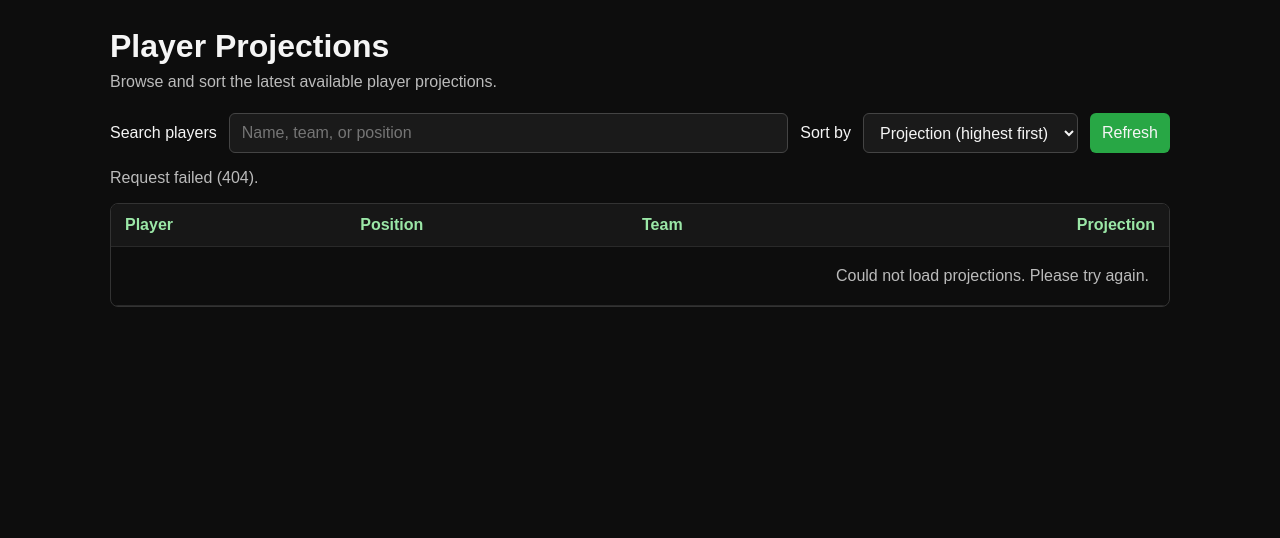
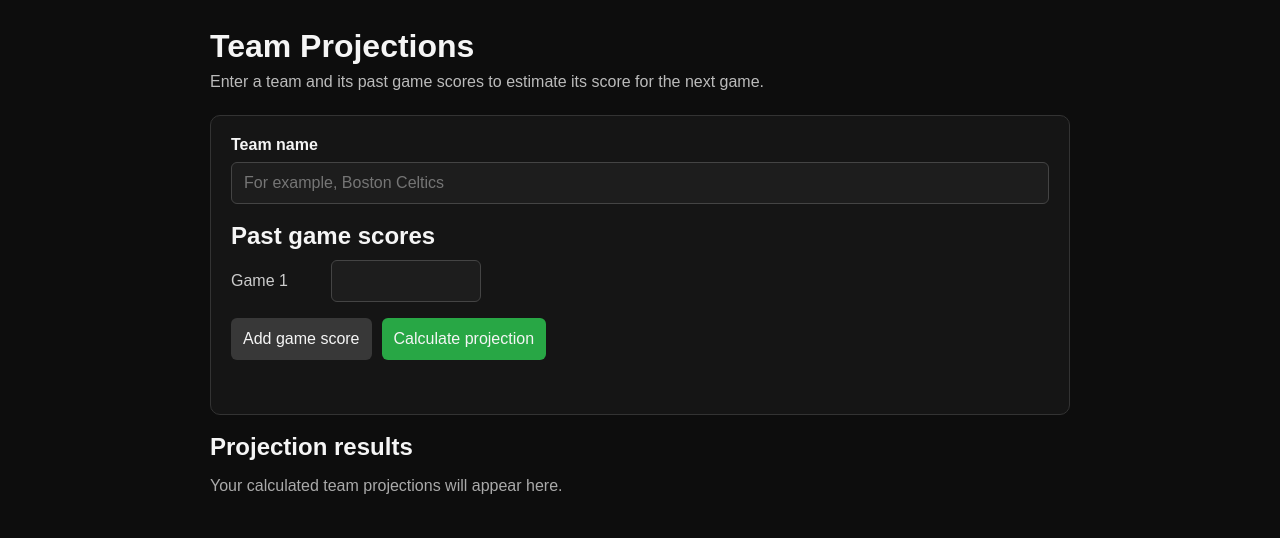
Before and after one commit to robertthegreat43/DopeInTheMornings, a Django app: template templates/projections.html in a window 1280 px wide. Shown: the part 60-598 px from the top of the page. Run offline with Django 5.2, Linux system fonts and the light colour scheme; the template is opened without the code that fills it, so the values that code supplies are empty; parts of the project's set-up code (start-up, migrations or seed data) failed here and were passed over.

Commit message:
Build interactive team projections form

```diff
--- a/templates/projections.html
+++ b/templates/projections.html
@@ -3,7 +3,7 @@
 <head>
   <meta charset="utf-8">
   <meta name="viewport" content="width=device-width, initial-scale=1">
-  <title>Player Projections | Dope In The Mornings</title>
+  <title>Team Projections | Dope In The Mornings</title>
   <style>
     :root {
       color-scheme: dark;
@@ -13,7 +13,6 @@
     }
 
     * { box-sizing: border-box; }
-
     body { margin: 0; min-height: 100vh; }
 
     nav {
@@ -35,44 +34,55 @@
 
     nav a:hover, nav a:focus-visible { background: #34ce57; color: #000; }
 
-    main { width: min(1100px, 100%); margin: 0 auto; padding: 28px 20px; }
+    main { width: min(900px, 100%); margin: 0 auto; padding: 28px 20px; }
     h1 { margin: 0 0 8px; }
-    .intro { color: #bbb; margin: 0 0 22px; }
+    .intro { color: #bbb; margin: 0 0 24px; }
 
-    .toolbar {
-      display: flex;
-      flex-wrap: wrap;
-      gap: 12px;
-      align-items: center;
-      margin-bottom: 16px;
+    .panel, .team-card {
+      background: #151515;
+      border: 1px solid #333;
+      border-radius: 10px;
+      padding: 20px;
+      margin-bottom: 18px;
     }
 
-    input, select, button {
-      min-height: 40px;
-      padding: 8px 12px;
+    .field-label { display: block; margin: 0 0 8px; font-weight: 700; }
+    input, button {
+      min-height: 42px;
+      padding: 9px 12px;
       border: 1px solid #444;
       border-radius: 6px;
-      background: #1a1a1a;
+      background: #1d1d1d;
       color: inherit;
       font: inherit;
     }
 
-    input { flex: 1 1 240px; }
-    button { cursor: pointer; background: #28a745; border: 0; }
+    input:focus { outline: 2px solid #34ce57; outline-offset: 1px; }
+    .team-input { width: 100%; margin-bottom: 18px; }
+    .scores-heading { margin: 0 0 10px; }
+    .score-list { display: grid; gap: 10px; }
+    .score-row { display: flex; align-items: center; gap: 10px; }
+    .score-row label { width: 90px; color: #ccc; }
+    .score-row input { width: 150px; }
+
+    .actions { display: flex; flex-wrap: wrap; gap: 10px; margin-top: 16px; }
+    button { cursor: pointer; border: 0; background: #28a745; }
     button:hover { background: #34ce57; color: #000; }
+    button.secondary { background: #383838; }
+    button.secondary:hover { background: #555; color: #fff; }
+    .error { min-height: 22px; color: #ff8b8b; margin: 12px 0 0; }
 
-    .status { min-height: 24px; color: #bbb; margin: 0 0 10px; }
-    .table-wrap { overflow-x: auto; border: 1px solid #333; border-radius: 8px; }
-    table { width: 100%; border-collapse: collapse; }
-    th, td { padding: 12px 14px; text-align: left; border-bottom: 1px solid #292929; }
-    th { background: #171717; color: #9be7a7; }
-    tbody tr:hover { background: #171717; }
-    td:last-child, th:last-child { text-align: right; }
-    .empty { padding: 20px; color: #bbb; text-align: center; }
+    #results h2 { margin: 0 0 14px; }
+    .team-card h3 { margin: 0 0 8px; color: #9be7a7; }
+    .projection-value { font-size: 1.25rem; font-weight: 700; }
+    .score-summary { color: #bbb; margin-bottom: 0; }
+    .empty { color: #aaa; }
 
-    @media (max-width: 600px) {
+    @media (max-width: 520px) {
       main { padding: 22px 14px; }
-      th, td { padding: 10px; }
+      .panel, .team-card { padding: 16px; }
+      .score-row label { width: 78px; }
+      .score-row input { width: 130px; }
     }
   </style>
 </head>
@@ -92,109 +102,122 @@
   </nav>
 
   <main>
-    <h1>Player Projections</h1>
-    <p class="intro">Browse and sort the latest available player projections.</p>
+    <h1>Team Projections</h1>
+    <p class="intro">Enter a team and its past game scores to estimate its score for the next game.</p>
 
-    <div class="toolbar">
-      <label for="search">Search players</label>
-      <input id="search" type="search" placeholder="Name, team, or position" autocomplete="off">
-      <label for="sort">Sort by</label>
-      <select id="sort">
-        <option value="projection">Projection (highest first)</option>
-        <option value="name">Name (A–Z)</option>
-        <option value="position">Position (A–Z)</option>
-        <option value="team">Team (A–Z)</option>
-      </select>
-      <button id="refresh" type="button">Refresh</button>
-    </div>
+    <form id="projection-form" class="panel" novalidate>
+      {% csrf_token %}
+      <label class="field-label" for="team-name">Team name</label>
+      <input class="team-input" id="team-name" name="team_name" type="text" maxlength="20" required placeholder="For example, Boston Celtics">
 
-    <p id="status" class="status" role="status" aria-live="polite">Loading projections…</p>
-    <div class="table-wrap">
-      <table>
-        <thead>
-          <tr><th scope="col">Player</th><th scope="col">Position</th><th scope="col">Team</th><th scope="col">Projection</th></tr>
-        </thead>
-        <tbody id="players">
-          <tr><td class="empty" colspan="4">Loading projections…</td></tr>
-        </tbody>
-      </table>
-    </div>
+      <h2 class="scores-heading">Past game scores</h2>
+      <div id="score-list" class="score-list">
+        <div class="score-row">
+          <label for="score-1">Game 1</label>
+          <input id="score-1" name="scores" type="number" min="0" step="1" inputmode="numeric" required aria-label="Game 1 score">
+        </div>
+      </div>
+
+      <div class="actions">
+        <button class="secondary" id="add-score" type="button">Add game score</button>
+        <button type="submit">Calculate projection</button>
+      </div>
+      <p id="form-error" class="error" role="alert" aria-live="assertive"></p>
+    </form>
+
+    <section id="results" aria-live="polite" aria-label="Team projections">
+      <h2>Projection results</h2>
+      <p id="empty-results" class="empty">Your calculated team projections will appear here.</p>
+      <div id="team-results"></div>
+    </section>
   </main>
 
   <script>
-    const playersBody = document.getElementById("players");
-    const status = document.getElementById("status");
-    const search = document.getElementById("search");
-    const sort = document.getElementById("sort");
-    let players = [];
+    const form = document.getElementById("projection-form");
+    const scoreList = document.getElementById("score-list");
+    const errorMessage = document.getElementById("form-error");
+    const results = document.getElementById("team-results");
+    const emptyResults = document.getElementById("empty-results");
+    let gameCount = 1;
 
-    function renderPlayers() {
-      const query = search.value.trim().toLowerCase();
-      const filtered = players.filter(player =>
-        [player.name, player.position, player.team]
-          .some(value => String(value || "").toLowerCase().includes(query))
-      );
-      const key = sort.value;
-      filtered.sort((a, b) => key === "projection"
-        ? (Number(b.projection) || 0) - (Number(a.projection) || 0)
-        : String(a[key] || "").localeCompare(String(b[key] || ""))
-      );
+    document.getElementById("add-score").addEventListener("click", () => {
+      gameCount += 1;
+      const row = document.createElement("div");
+      row.className = "score-row";
 
-      playersBody.replaceChildren();
-      if (!filtered.length) {
-        const row = document.createElement("tr");
-        const cell = document.createElement("td");
-        cell.colSpan = 4;
-        cell.className = "empty";
-        cell.textContent = players.length ? "No players match your search." : "No projection data available.";
-        row.appendChild(cell);
-        playersBody.appendChild(row);
-      } else {
-        filtered.forEach(player => {
-          const row = document.createElement("tr");
-          [player.name || "—", player.position || "—", player.team || "—"]
-            .forEach(value => {
-              const cell = document.createElement("td");
-              cell.textContent = value;
-              row.appendChild(cell);
-            });
-          const projection = document.createElement("td");
-          const value = Number(player.projection);
-          projection.textContent = Number.isFinite(value) ? value.toFixed(2) : "—";
-          row.appendChild(projection);
-          playersBody.appendChild(row);
-        });
-      }
-      status.textContent = `${filtered.length} of ${players.length} players`;
+      const label = document.createElement("label");
+      label.htmlFor = `score-${gameCount}`;
+      label.textContent = `Game ${gameCount}`;
+
+      const input = document.createElement("input");
+      input.id = `score-${gameCount}`;
+      input.name = "scores";
+      input.type = "number";
+      input.min = "0";
+      input.step = "1";
+      input.inputMode = "numeric";
+      input.required = true;
+      input.setAttribute("aria-label", `Game ${gameCount} score`);
+
+      row.append(label, input);
+      scoreList.appendChild(row);
+      input.focus();
+    });
+
+    function predictNextScore(scores) {
+      // Fit a least-squares line to game numbers 1..n and extrapolate to n+1.
+      const count = scores.length;
+      const meanX = (count + 1) / 2;
+      const meanY = scores.reduce((sum, score) => sum + score, 0) / count;
+      let numerator = 0;
+      let denominator = 0;
+
+      scores.forEach((score, index) => {
+        const xOffset = index + 1 - meanX;
+        numerator += xOffset * (score - meanY);
+        denominator += xOffset * xOffset;
+      });
+
+      const slope = denominator === 0 ? 0 : numerator / denominator;
+      return meanY + slope * (count + 1 - meanX);
     }
 
-    async function loadProjections() {
-      status.textContent = "Loading projections…";
-      try {
-        const response = await fetch("/get_players/?t=" + Date.now());
-        if (!response.ok) throw new Error(`Request failed (${response.status}).`);
-        const data = await response.json();
-        if (!Array.isArray(data)) throw new Error("Unexpected projection data format.");
-        players = data;
-        renderPlayers();
-      } catch (error) {
-        console.error("Projection loading error:", error);
-        playersBody.replaceChildren();
-        const row = document.createElement("tr");
-        const cell = document.createElement("td");
-        cell.colSpan = 4;
-        cell.className = "empty";
-        cell.textContent = "Could not load projections. Please try again.";
-        row.appendChild(cell);
-        playersBody.appendChild(row);
-        status.textContent = error.message || "Projection data is unavailable.";
+    form.addEventListener("submit", event => {
+      event.preventDefault();
+      errorMessage.textContent = "";
+
+      const teamName = document.getElementById("team-name").value.trim();
+      const scoreInputs = [...scoreList.querySelectorAll('input[name="scores"]')];
+      const scores = scoreInputs.map(input => input.value === "" ? NaN : Number(input.value));
+
+      if (!teamName) {
+        errorMessage.textContent = "Enter a team name.";
+        document.getElementById("team-name").focus();
+        return;
       }
-    }
+      if (scores.some(score => !Number.isInteger(score) || score < 0)) {
+        errorMessage.textContent = "Enter a non-negative whole-number score for every game.";
+        scoreInputs.find(input => input.value === "" || !input.checkValidity())?.focus();
+        return;
+      }
 
-    search.addEventListener("input", renderPlayers);
-    sort.addEventListener("change", renderPlayers);
-    document.getElementById("refresh").addEventListener("click", loadProjections);
-    loadProjections();
+      const projection = predictNextScore(scores);
+      const card = document.createElement("article");
+      card.className = "team-card";
+
+      const heading = document.createElement("h3");
+      heading.textContent = teamName;
+      const projectionText = document.createElement("p");
+      projectionText.className = "projection-value";
+      projectionText.textContent = `Projected next-game score: ${projection.toFixed(2)}`;
+      const scoreSummary = document.createElement("p");
+      scoreSummary.className = "score-summary";
+      scoreSummary.textContent = `Based on ${scores.length} game ${scores.length === 1 ? "score" : "scores"}: ${scores.join(", ")}`;
+
+      card.append(heading, projectionText, scoreSummary);
+      results.prepend(card);
+      emptyResults.hidden = true;
+    });
   </script>
 </body>
 </html>
```
